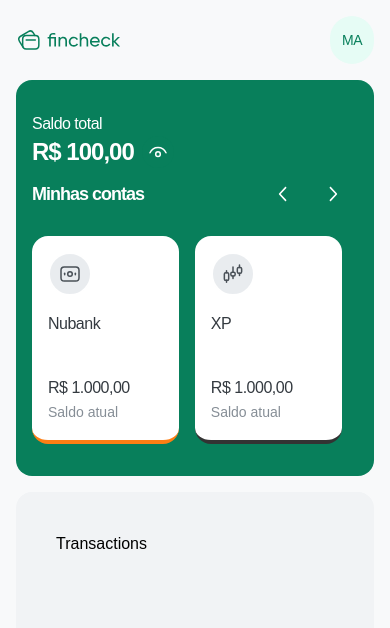
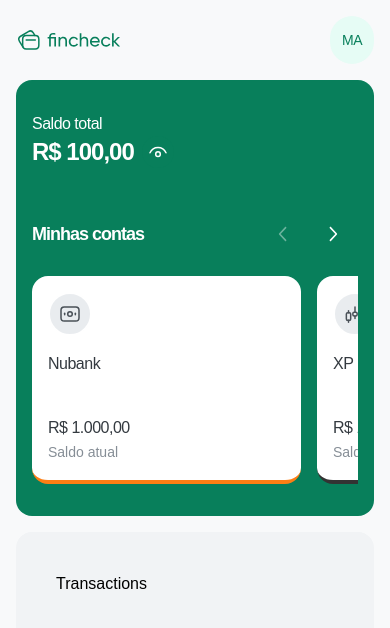
Before and after one commit to Matheus2004a/fincheck, a React (Vite) app in the folder frontend/: page / in a window 390 px wide. Shown: the top 628 px of the page. Built offline with nearby package versions, Linux system fonts and the light colour scheme; no server answers.

Commit message:
style: finish responsive bank accounts layout

```diff
--- /dev/null
+++ b/frontend/src/app/hooks/useWindowWidth.tsx
@@ -0,0 +1,19 @@
+import { useEffect, useState } from 'react';
+
+export function useWindowWidth() {
+  const [width, setWidth] = useState(window.innerWidth);
+
+  useEffect(() => {
+    function handleResize() {
+      setWidth(window.innerWidth);
+    }
+
+    window.addEventListener('resize', handleResize);
+
+    return () => {
+      window.removeEventListener('resize', handleResize);
+    };
+  }, []);
+
+  return width;
+}
--- a/frontend/src/view/pages/Dashboard/components/AccountCard.tsx
+++ b/frontend/src/view/pages/Dashboard/components/Accounts/AccountCard.tsx
@@ -1,5 +1,5 @@
-import { formatCurrency } from '../../../../app/utils/formatCurrency';
-import { BankAccountTypeIcon } from '../../../components/icons/BankAccountTypeIcon';
+import { formatCurrency } from '../../../../../app/utils/formatCurrency';
+import { BankAccountTypeIcon } from '../../../../components/icons/BankAccountTypeIcon';
 
 interface AccountCardProps {
   color: string;
--- a/frontend/src/view/pages/Dashboard/components/AccountSliderNavigation.tsx
+++ b/frontend/src/view/pages/Dashboard/components/Accounts/AccountSliderNavigation.tsx
@@ -1,7 +1,12 @@
 import { ChevronLeftIcon, ChevronRightIcon } from '@radix-ui/react-icons';
 import { useSwiper } from 'swiper/react';
 
-export function AccountSliderNavigation() {
+interface AccountSliderNavigationProps {
+  isBeginning: boolean;
+  isEnd: boolean;
+}
+
+export function AccountSliderNavigation({ isBeginning, isEnd }:AccountSliderNavigationProps) {
   const swiper = useSwiper();
 
   return (
@@ -9,13 +14,15 @@
       <button
         className="py-3.5 pl-2.5 pr-3.5 rounded-full enabled:hover:bg-black/10 transition-colors disabled:opacity-40"
         onClick={() => swiper.slidePrev()}
+        disabled={isBeginning}
       >
         <ChevronLeftIcon className="w-6 h-6" />
       </button>
 
       <button
-        className="py-3.5 pl-2.5 pr-3.5 rounded-full enabled:hover:bg-black/10 transition-colors"
+        className="py-3.5 pl-2.5 pr-3.5 rounded-full enabled:hover:bg-black/10 transition-colors disabled:opacity-40"
         onClick={() => swiper.slideNext()}
+        disabled={isEnd}
       >
         <ChevronRightIcon className="w-6 h-6" />
       </button>
--- a/frontend/src/view/pages/Dashboard/components/Accounts.tsx
+++ b/frontend/src/view/pages/Dashboard/components/Accounts/index.tsx
@@ -1,15 +1,18 @@
 import { Swiper, SwiperSlide } from 'swiper/react';
-import { formatCurrency } from '../../../../app/utils/formatCurrency';
-import { Button } from '../../../components/Button';
-import { EyeIcon } from '../../../components/icons/EyeIcon';
+import { formatCurrency } from '../../../../../app/utils/formatCurrency';
+import { Button } from '../../../../components/Button';
+import { EyeIcon } from '../../../../components/icons/EyeIcon';
 import { AccountCard } from './AccountCard';
 
 import 'swiper/css';
 import { AccountSliderNavigation } from './AccountSliderNavigation';
+import { useAccounts } from './useAccounts';
 
 export function Accounts() {
+  const { sliderState, setSliderState, windowWidth } = useAccounts();
+
   return (
-    <article className="w-full md:w-1/2 bg-teal-900 rounded-2xl h-full md:p-10 px-4 py-8 flex flex-col">
+    <article className="w-full md:w-1/2 bg-teal-900 rounded-2xl h-full md:p-10 px-4 py-8 flex flex-col md:gap-0 gap-10">
       <section className="text-white">
         <p className="tracking-[-0.5px]">Saldo total</p>
 
@@ -26,15 +29,24 @@
         <div>
           <Swiper
             spaceBetween={16}
-            slidesPerView={2.1}
+            slidesPerView={windowWidth >= 500 ? 2.1 : 1.2}
             className="w-full"
+            onSlideChange={(swiper) => {
+              setSliderState({
+                isBeginning: swiper.isBeginning,
+                isEnd: swiper.isEnd,
+              });
+            }}
           >
             <header className="flex justify-between items-center mb-4" slot="container-start">
               <strong className="text-white tracking-[-1px] text-lg">
                 Minhas contas
               </strong>
 
-              <AccountSliderNavigation />
+              <AccountSliderNavigation
+                isBeginning={sliderState.isBeginning}
+                isEnd={sliderState.isEnd}
+              />
             </header>
 
             <SwiperSlide>
--- /dev/null
+++ b/frontend/src/view/pages/Dashboard/components/Accounts/useAccounts.tsx
@@ -0,0 +1,17 @@
+import { useState } from 'react';
+import { useWindowWidth } from '../../../../../app/hooks/useWindowWidth';
+
+export function useAccounts() {
+  const [sliderState, setSliderState] = useState({
+    isBeginning: true,
+    isEnd: false,
+  });
+
+  const width = useWindowWidth();
+
+  return {
+    sliderState,
+    setSliderState,
+    windowWidth: width,
+  };
+}
```
Also changed, not shown: frontend/src/view/pages/Dashboard/components/Transactions/index.tsx (renamed from frontend/src/view/pages/Dashboard/components/Transactions.tsx).
